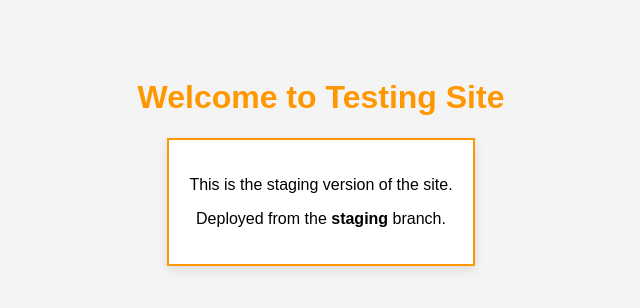
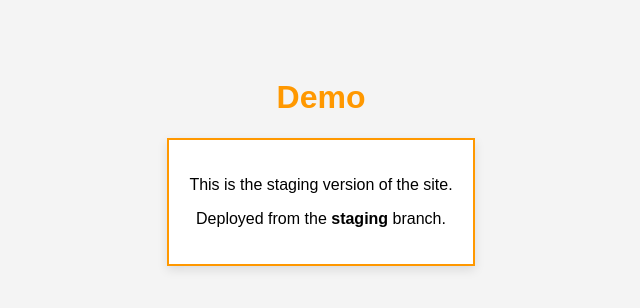
Before and after one commit to zidelen/Chess-Online, a plain HTML site: page index.html in a window 1280 px wide. Shown: the whole page, without its empty margins (319-959 px from the left). Drawn offline with Linux system fonts and the light colour scheme.

Commit message:
Update index.html

```diff
--- a/index.html
+++ b/index.html
@@ -24,7 +24,7 @@
     </style>
 </head>
 <body>
-    <h1>Welcome to Testing Site</h1>
+    <h1>Demo</h1>
     <div class="content">
         <p>This is the staging version of the site.</p>
         <p>Deployed from the <strong>staging</strong> branch.</p>
```
